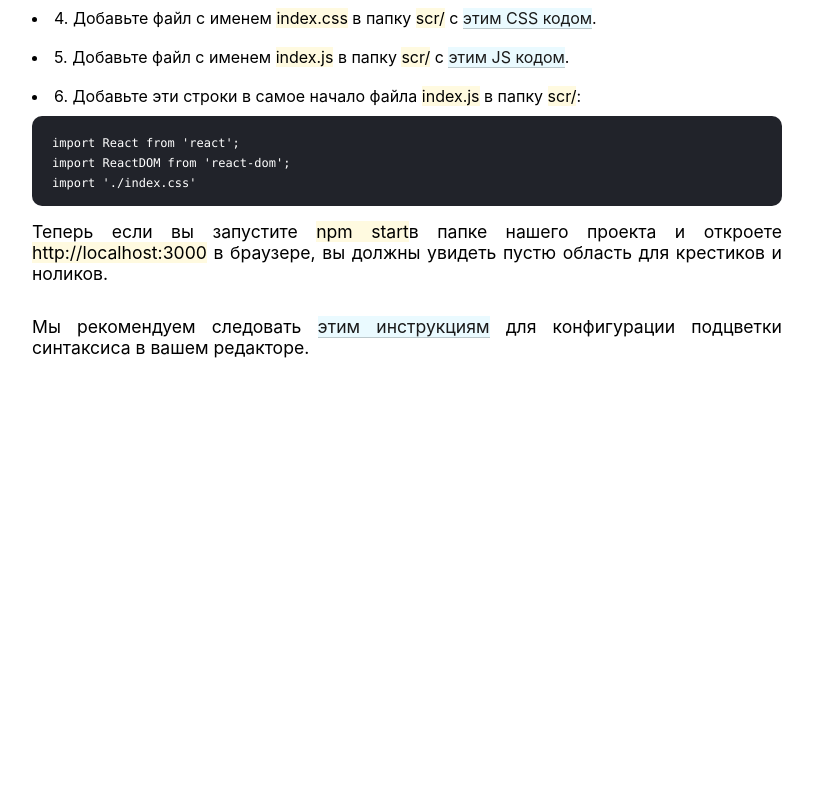
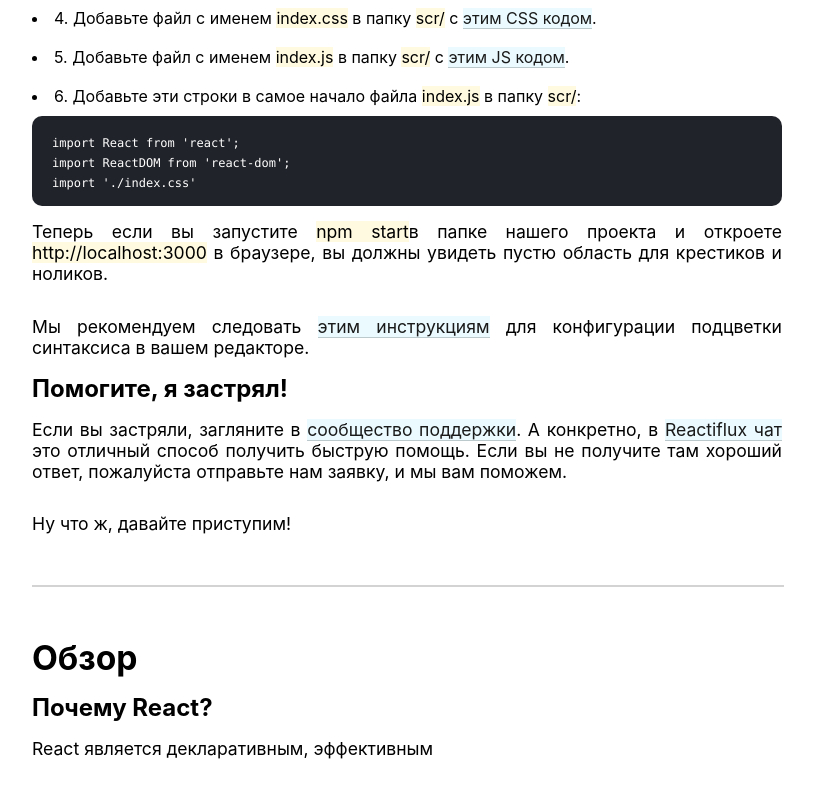
Before and after one commit to AlexFisher13/react-doc, a React (Create React App) app: page / in a window 1280 px wide. Shown: the part 1796-2593 px from the top of the page, without its empty margins (233-1048 px from the left). Before the commit the page ends 2200 px from the top, so only its background shows below. Built offline with nearby package versions, Linux system fonts and the light colour scheme.

Commit message:
add text

```diff
--- a/src/components/Tutorial.js
+++ b/src/components/Tutorial.js
@@ -58,7 +58,15 @@ const Tutorial = () => {
                 <p>Теперь если вы запустите <mark>npm start</mark>в папке нашего проекта и откроете <mark>http://localhost:3000</mark> в браузере, вы должны
                 увидеть пустю область для крестиков и ноликов.</p>
                 <p>Мы рекомендуем следовать <a href="http://babeljs.io/docs/editors">этим инструкциям</a> для конфигурации подцветки синтаксиса в вашем редакторе.</p>
-
+            <h3>Помогите, я застрял!</h3>
+                <p>Если вы застряли, загляните в <a href="https://reactjs.org/community/support.html">сообщество поддержки</a>. А конкретно, в <a
+                    href="https://reactjs.org/community/support.html#reactiflux-chat">Reactiflux чат</a> это отличный способ получить быструю помощь. Если вы не
+                    получите там хороший ответ, пожалуйста отправьте нам заявку, и мы вам поможем.</p>
+                <p>Ну что ж, давайте приступим! </p>
+        <hr align="center" width="100%" size="2" color="lightgrey"/>
+            <h2>Обзор</h2>
+            <h3>Почему React?</h3>
+                <p>React является декларативным, эффективным</p>
         </div>
     )
 }
--- a/src/index.css
+++ b/src/index.css
@@ -89,3 +89,6 @@ code {
   font-weight: lighter;
   font-size: 12px;
 }
+hr {
+  margin: 35px 0;
+}
```
